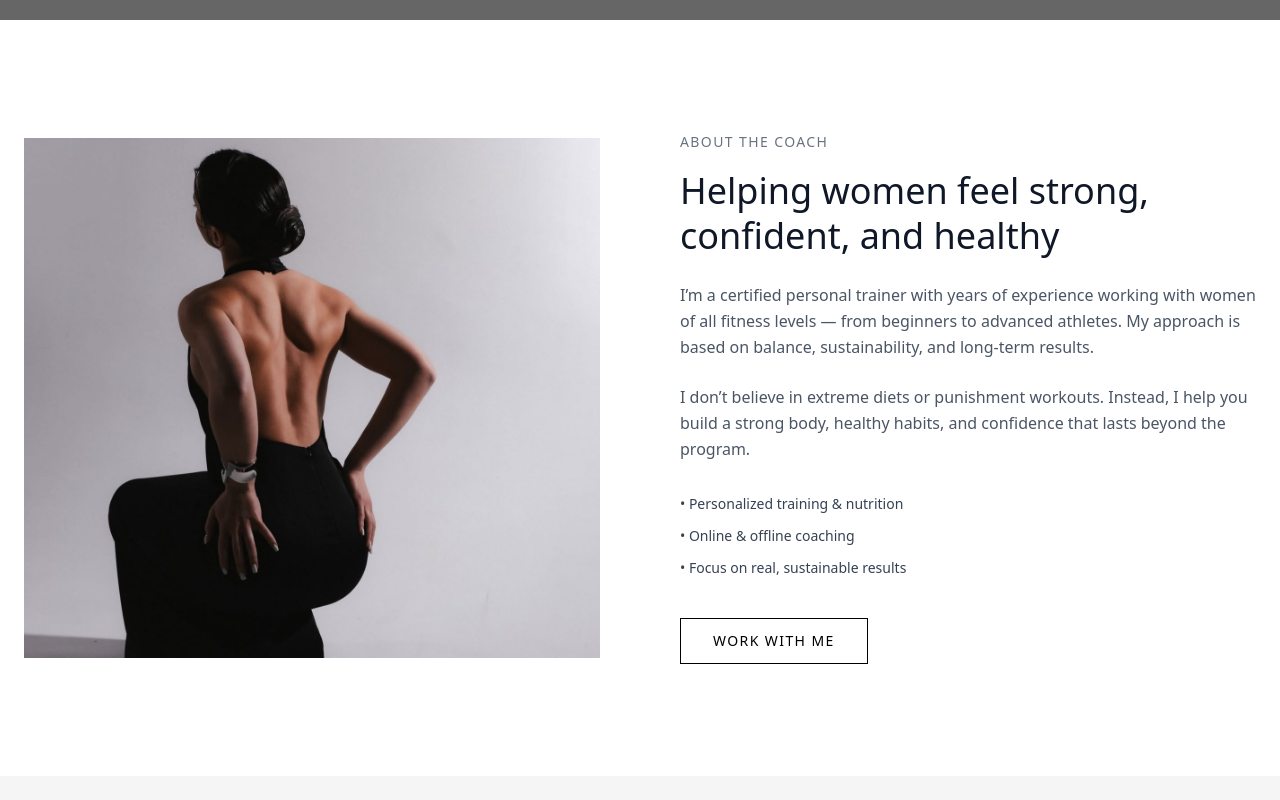
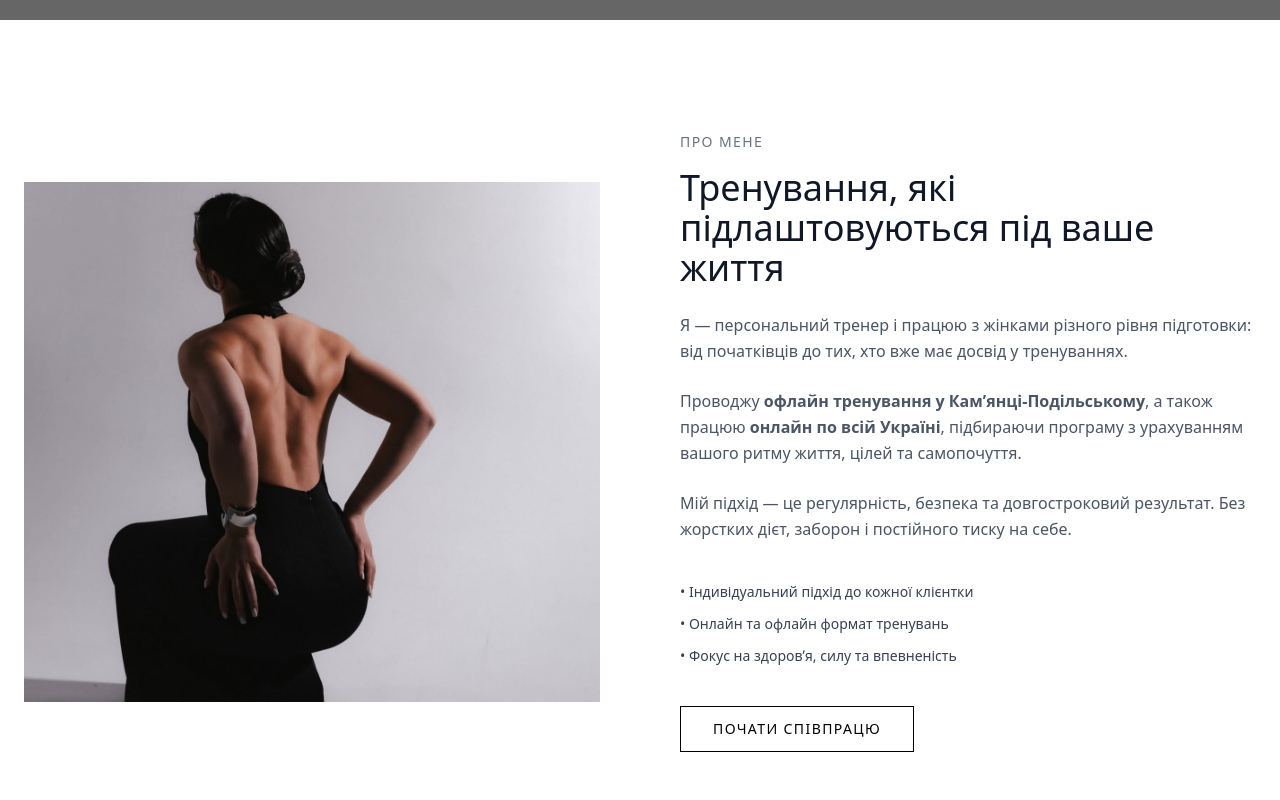
Before and after one commit to dima83909/eli, a Next.js app: page / in a window 1280 px wide. Shown: the part 780-1580 px from the top of the page. Built offline with nearby package versions, Linux system fonts and the light colour scheme; grey boxes are pictures that could not be loaded.

Commit message:
updated about

```diff
--- a/components/about/AboutCoachContent.tsx
+++ b/components/about/AboutCoachContent.tsx
@@ -1,36 +1,58 @@
 // components/about/AboutCoachContent.tsx
+"use client";
+
+import { motion } from "framer-motion";
+import { scrollToSection } from "@/components/useSmoothScroll";
+
 export default function AboutCoachContent() {
   return (
-    <div>
+    <motion.div
+      initial={{ opacity: 0, y: 24 }}
+      whileInView={{ opacity: 1, y: 0 }}
+      viewport={{ once: true }}
+      transition={{ duration: 0.7 }}
+    >
+      {/* Eyebrow */}
       <span className="mb-4 block text-sm uppercase tracking-widest text-gray-500">
-        About the coach
+        Про мене
       </span>
 
-      <h2 className="mb-6 text-3xl font-light leading-tight text-gray-900 sm:text-4xl">
-        Helping women feel strong, confident, and healthy
+      {/* Heading */}
+      <h2 className="mb-6 text-3xl font-light text-gray-900 sm:text-4xl">
+        Тренування, які підлаштовуються під ваше життя
       </h2>
 
+      {/* Text */}
       <p className="mb-6 leading-relaxed text-gray-600">
-        I’m a certified personal trainer with years of experience working with
-        women of all fitness levels — from beginners to advanced athletes.
-        My approach is based on balance, sustainability, and long-term results.
+        Я — персональний тренер і працюю з жінками різного рівня підготовки:
+        від початківців до тих, хто вже має досвід у тренуваннях.
       </p>
 
-      <p className="mb-8 leading-relaxed text-gray-600">
-        I don’t believe in extreme diets or punishment workouts. Instead,
-        I help you build a strong body, healthy habits, and confidence that
-        lasts beyond the program.
+      <p className="mb-6 leading-relaxed text-gray-600">
+        Проводжу <strong>офлайн тренування у Камʼянці-Подільському</strong>,
+        а також працюю <strong>онлайн по всій Україні</strong>, підбираючи
+        програму з урахуванням вашого ритму життя, цілей та самопочуття.
       </p>
 
+      <p className="mb-10 leading-relaxed text-gray-600">
+        Мій підхід — це регулярність, безпека та довгостроковий результат.
+        Без жорстких дієт, заборон і постійного тиску на себе.
+      </p>
+
+      {/* List */}
       <ul className="mb-10 space-y-3 text-sm text-gray-700">
-        <li>• Personalized training & nutrition</li>
-        <li>• Online & offline coaching</li>
-        <li>• Focus on real, sustainable results</li>
+        <li>• Індивідуальний підхід до кожної клієнтки</li>
+        <li>• Онлайн та офлайн формат тренувань</li>
+        <li>• Фокус на здоровʼя, силу та впевненість</li>
       </ul>
 
-      <button className="border border-black px-8 py-3 text-sm uppercase tracking-widest transition hover:bg-black hover:text-white">
-        Work with me
+      {/* CTA */}
+      <button
+        onClick={() => scrollToSection("contact")}
+        className="border border-black px-8 py-3 text-sm uppercase tracking-widest transition hover:bg-black hover:text-white"
+      >
+        Почати співпрацю
       </button>
-    </div>
+    </motion.div>
   );
 }
--- a/components/hero/HeroContent.tsx
+++ b/components/hero/HeroContent.tsx
@@ -2,6 +2,7 @@
 "use client";
 
 import { motion } from "framer-motion";
+import { scrollToSection } from '../useSmoothScroll';
 
 export default function HeroContent() {
   return (
@@ -30,11 +31,11 @@ export default function HeroContent() {
           </p>
 
           <div className="flex flex-col gap-4 sm:flex-row">
-            <button className="border border-white px-10 py-3 text-sm uppercase tracking-widest transition hover:bg-white hover:text-black">
+            <button onClick={() => scrollToSection("contact")} className="border border-white px-10 py-3 text-sm uppercase tracking-widest transition hover:bg-white hover:text-black">
               Почати тренування
             </button>
 
-            <button className="border border-transparent bg-white px-10 py-3 text-sm uppercase tracking-widest text-black transition hover:bg-white/80">
+            <button onClick={() => scrollToSection("contact")} className="border border-transparent bg-white px-10 py-3 text-sm uppercase tracking-widest text-black transition hover:bg-white/80">
               Записатись на консультацію
             </button>
           </div>
```
